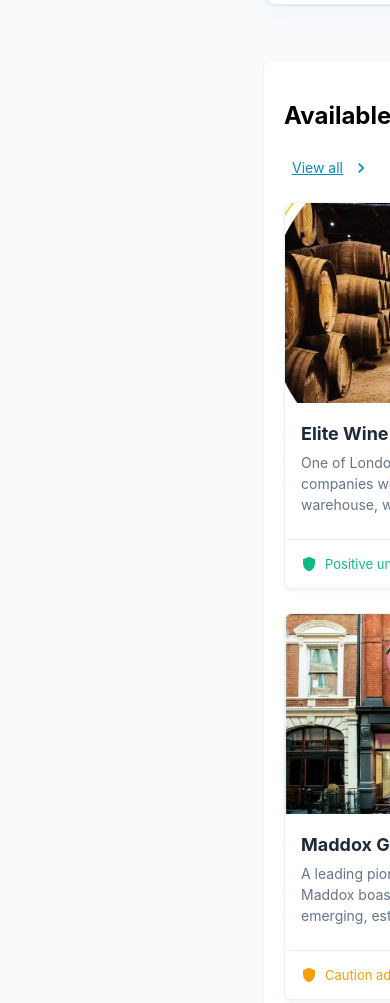
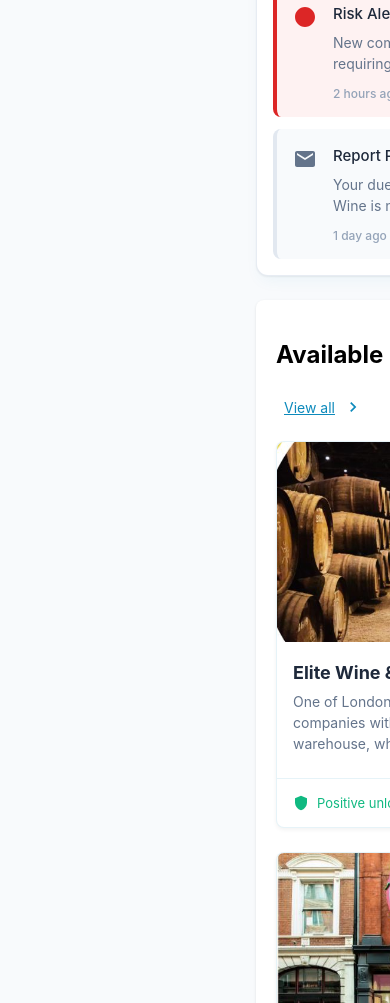
Before and after one commit to WernerSn/unlock-platform, a plain HTML site: page dashboard.html in a window 390 px wide. Shown: the part 1290-2293 px from the top of the page. Drawn offline with Linux system fonts and the light colour scheme.

Commit message:
Update dashboard.css

```diff
--- a/styles/dashboard.css
+++ b/styles/dashboard.css
@@ -617,19 +617,14 @@ body {
     .dashboard-content {
         grid-template-columns: repeat(2, 1fr);
         grid-template-areas:
-            "top-left top-right"
-            "top-middle top-middle"
+            "reports requests"
+            "notifications notifications"
             "carousel carousel"
             "bottom-left bottom-right"
             "bottom-middle bottom-middle";
         gap: 16px;
-        padding: 0 1rem;
+        padding: 0;
         max-width: 100%;
-    }
-
-    .reports-grid {
-        grid-template-columns: repeat(2, 1fr);
-        gap: 1rem;
     }
 }
 
@@ -638,35 +633,26 @@ body {
         padding: 1rem;
     }
 
-    .report-card {
-        flex: 0 0 100%; /* Show 1 card on mobile */
-    }
-
-    .reports-carousel {
-        margin: 0 1rem;
-        width: calc(100% - 2rem);
-    }
-
-    .mobile-menu-toggle {
-        display: block;
-    }
-
     .dashboard-content {
         grid-template-columns: 1fr;
         grid-template-areas:
-            "top-left"
-            "top-middle"
-            "top-right"
+            "reports"
+            "requests"
+            "notifications"
             "carousel"
             "bottom-left"
             "bottom-middle"
             "bottom-right";
         gap: 16px;
-        padding: 0 0.5rem;
     }
 
     .reports-grid {
         grid-template-columns: 1fr;
+        gap: 1rem;
+    }
+
+    .mobile-menu-toggle {
+        display: block;
     }
 }
 
```
